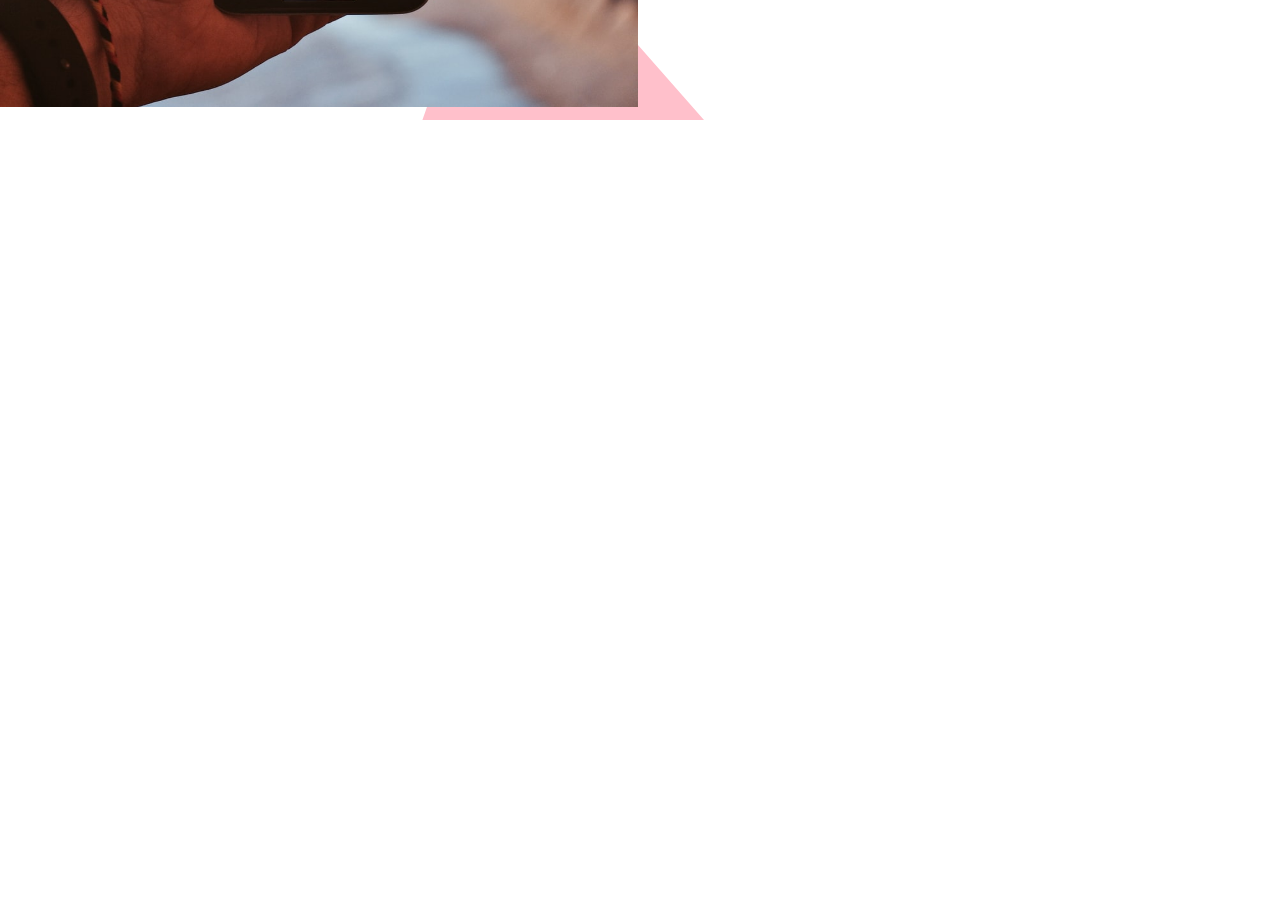
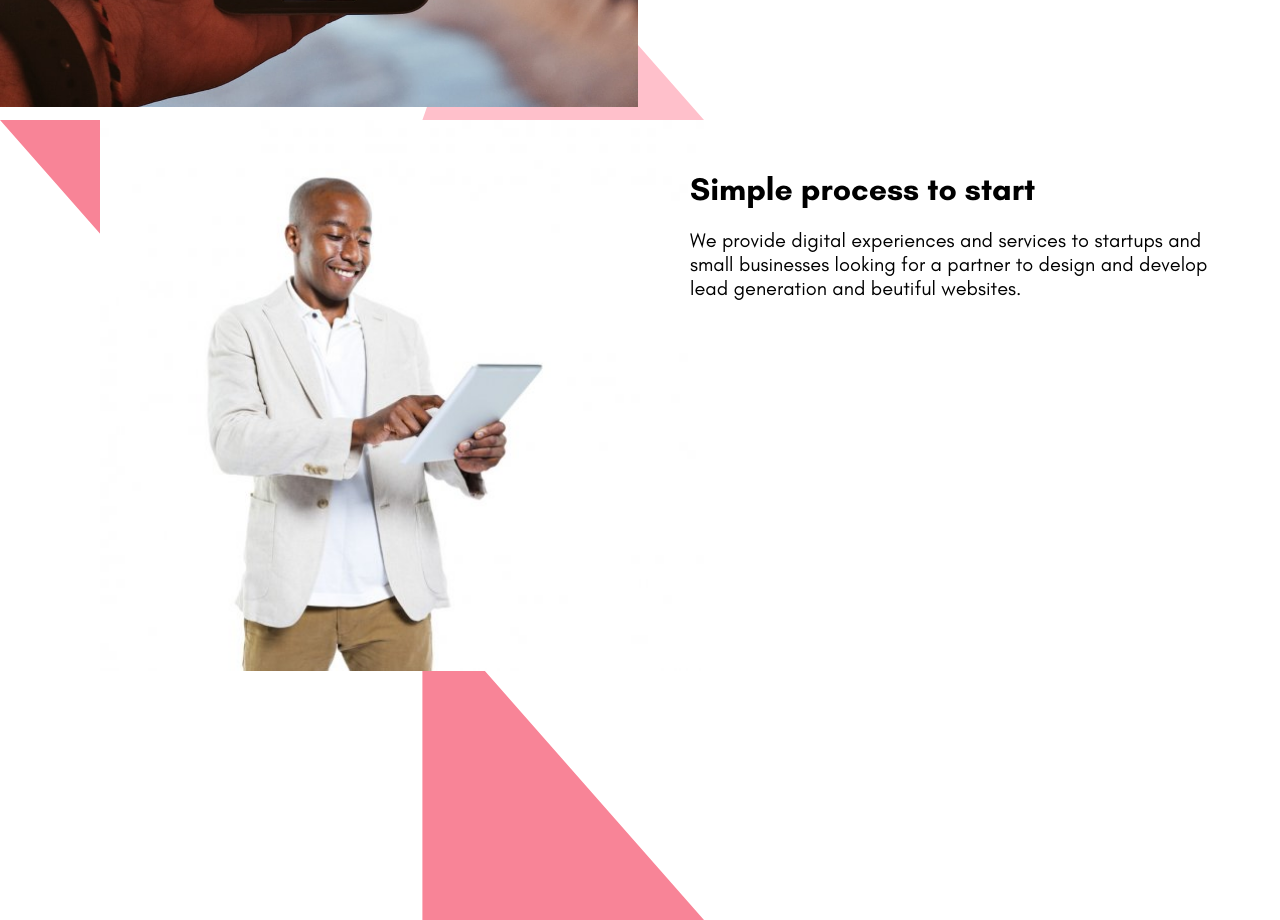
Before and after one commit to Danfirech/react-agency-template-1, a React (Create React App) app: page / in a window 1280 px wide. Shown: the part 1480-2400 px from the top of the page. Before the commit the page ends 1600 px from the top, so only its background shows below. Built offline with nearby package versions, Linux system fonts and the light colour scheme.

Commit message:
added card component and a service component

```diff
--- a/src/App.jsx
+++ b/src/App.jsx
@@ -2,6 +2,7 @@ import styled, { css } from "styled-components";
 import Navbar from "./components/Navbar.js";
 import Intro from "./components/Intro.js";
 import Feature from "./components/Feature.js";
+import Service from "./components/Service.js";
 
 const Container = styled.div`
   height: 100vh;
@@ -31,6 +32,13 @@ const FeatureShape = styled.div`
   z-index: -1;
 `;
 
+const ServiceShape = styled.div`
+  ${Shape}
+  clip-path: polygon(0 0, 33% 0%, 33% 100%, 55% 100%);
+  background-color: #f88497;
+  z-index: -1;
+`;
+
 const App = () => {
   return (
     <>
@@ -43,6 +51,10 @@ const App = () => {
         <Feature />
         <FeatureShape />
       </Container>
+      <Container>
+        <Service />
+        <ServiceShape />
+      </Container>
     </>
   );
 };
--- a/src/components/Service.js
+++ b/src/components/Service.js
@@ -1,4 +1,6 @@
 import React from "react";
+import styled from "styled-components";
+import Man from "../images/man-ipad.png";
 
 const Container = styled.div`
   display: flex;
@@ -8,15 +10,53 @@ const Left = styled.div`
   width: 50%;
 `;
 
+const Image = styled.img`
+  height: 100%;
+  margin-left: 100px;
+`;
+
 const Right = styled.div`
   width: 50%;
+`;
+
+const Wrapper = styled.div`
+  padding: 50px;
+  display: flex;
+  flex-direction: column;
+`;
+
+const Title = styled.h1``;
+const Description = styled.p`
+  font-size: 20px;
+  margin-top: 20px;
+  color: 555;
+`;
+
+const CartContainer = styled.div`
+  display: flex;
+  justify-content: space-between;
+  margin-top: 50px;
 `;
 
 export const Service = () => {
   return (
     <Container>
-      <Left></Left>
-      <Right></Right>
+      <Left>
+        <Image src={Man} />
+      </Left>
+      <Right>
+        <Wrapper>
+          <Title>Simple process to start</Title>
+          <Description>
+            We provide digital experiences and services to startups and small
+            businesses looking for a partner to design and develop lead
+            generation and beutiful websites.
+          </Description>
+          <CartContainer></CartContainer>
+        </Wrapper>
+      </Right>
     </Container>
   );
 };
+
+export default Service;
```
Also changed, not shown: src/components/MiniCard.js (added), src/images/man-ipad.png (added).
